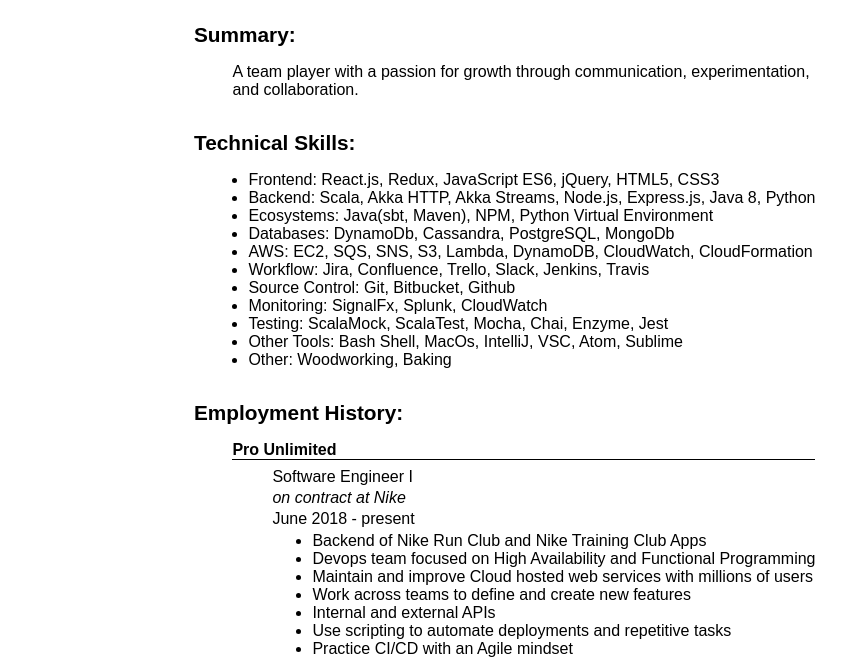
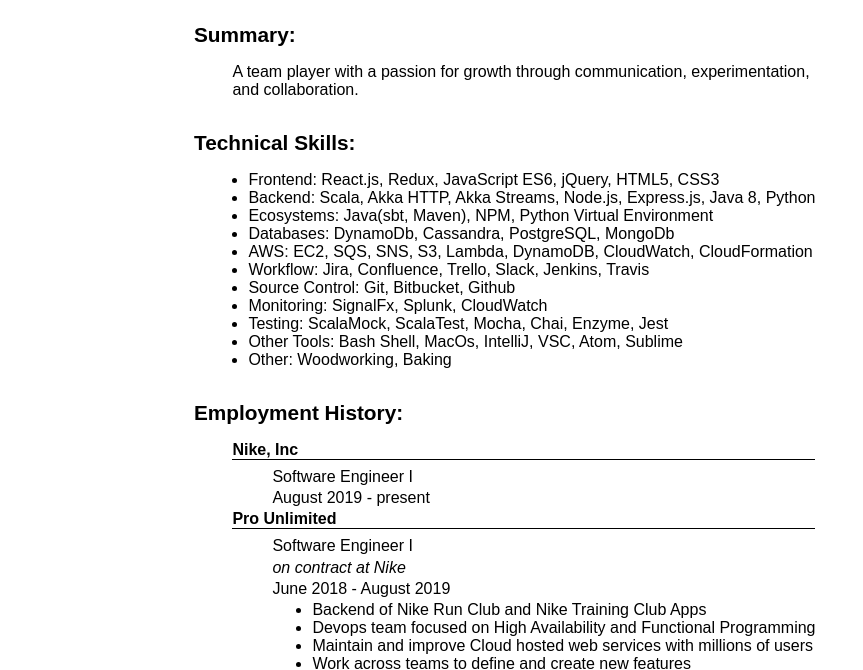
Before and after one commit to ASTribble/resume, a website: page index.html in a window 1280 px wide. Shown: the part 137-807 px from the top of the page, without its empty margins (96-959 px from the left). Drawn offline with Linux system fonts and the light colour scheme; a web font is replaced by a local one.

Commit message:
adds Nike to employment history

```diff
--- a/index.html
+++ b/index.html
@@ -67,10 +67,13 @@
         <h2>Employment History:</h2>
 
         <dl>
+          <dt>Nike, Inc</dt>
+          <dd>Software Engineer I</dd>
+          <dd>August 2019 - present</dd>
           <dt>Pro Unlimited</dt>
           <dd>Software Engineer I</dd>
           <dd class='italics'>on contract at Nike</dd>
-          <dd>June 2018 - present</dd>
+          <dd>June 2018 - August 2019</dd>
           <dd>
             <ul>
               <li>Backend of Nike Run Club and Nike Training Club Apps</li>
```
